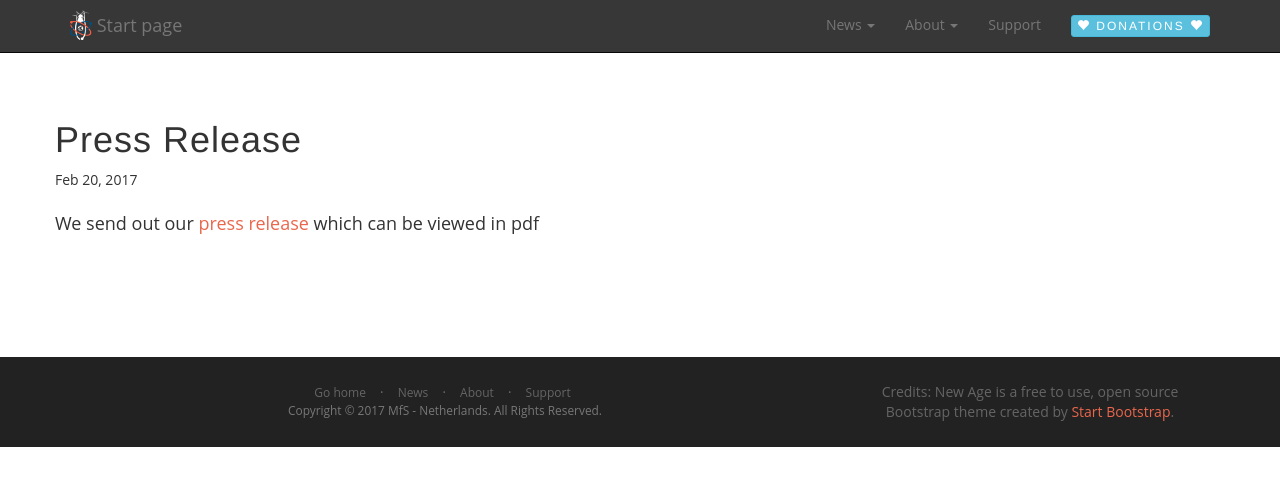
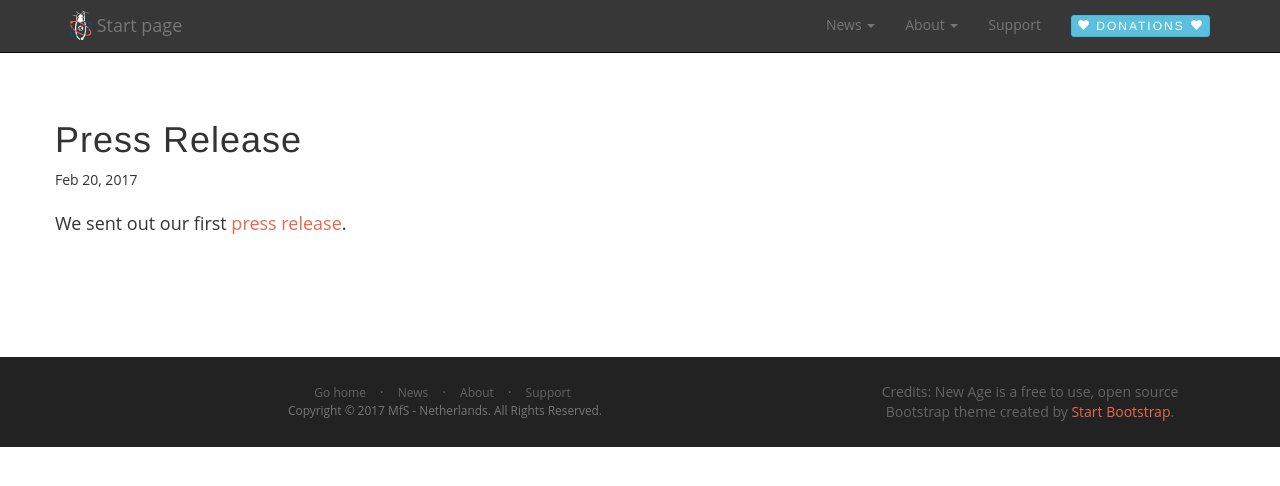
Before and after one commit to marchforsciencenl/marchforsciencenl-website, a Jekyll site: the page built from _posts/2017-02-20-press-release.markdown, in a window 1280 px wide. Shown: the top 486 px of the page. Built offline with Jekyll 4.4.1, drawn with Linux system fonts in a browser that asks for light colours.

Commit message:
changed typo

```diff
--- a/_posts/2017-02-20-press-release.markdown
+++ b/_posts/2017-02-20-press-release.markdown
@@ -5,4 +5,4 @@ category: media
 title: Press Release
 description: |
 ---
-  We send out our [press release](/pdf/press-release.pdf) which can be viewed in pdf
+  We sent out our first [press release](/pdf/press-release.pdf).
```
